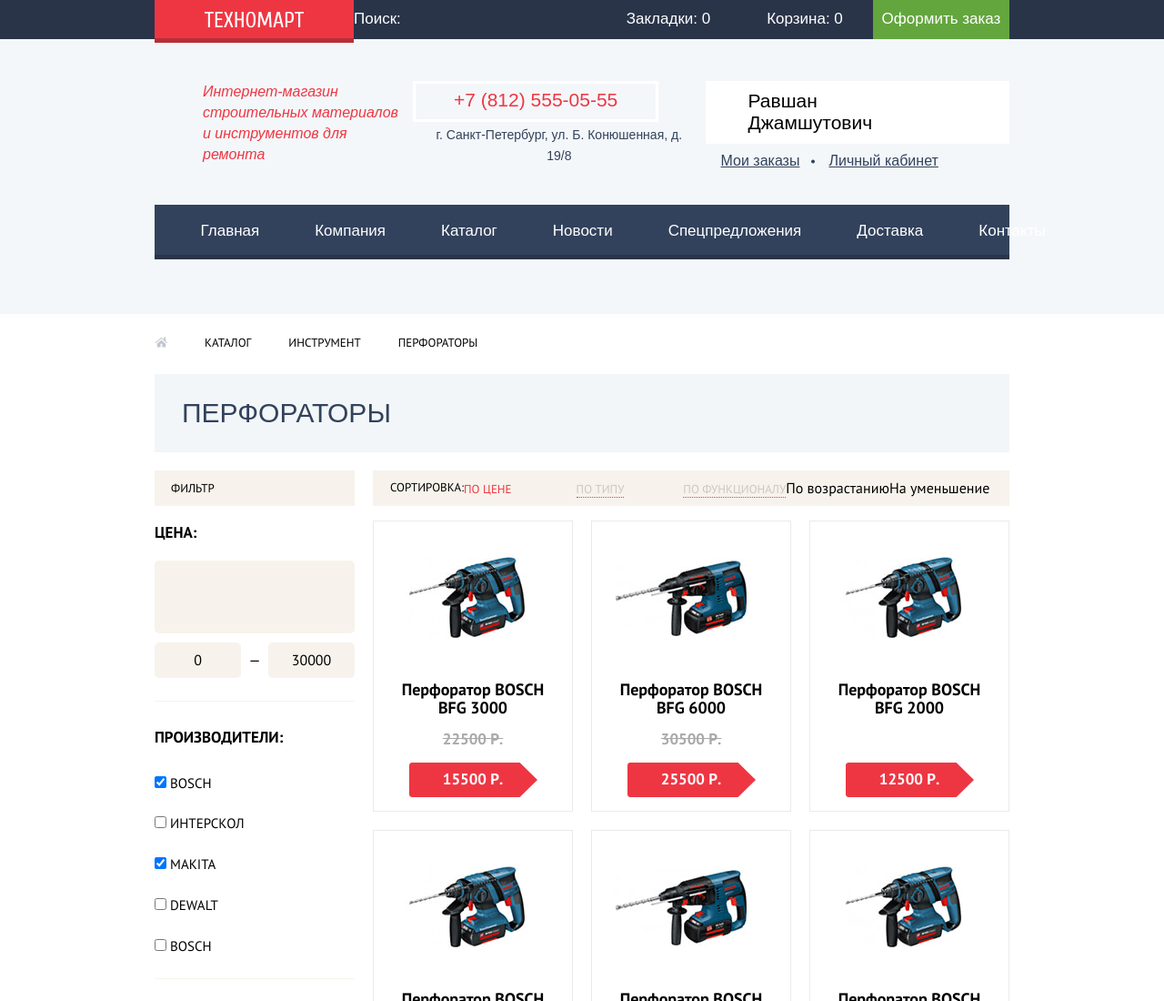
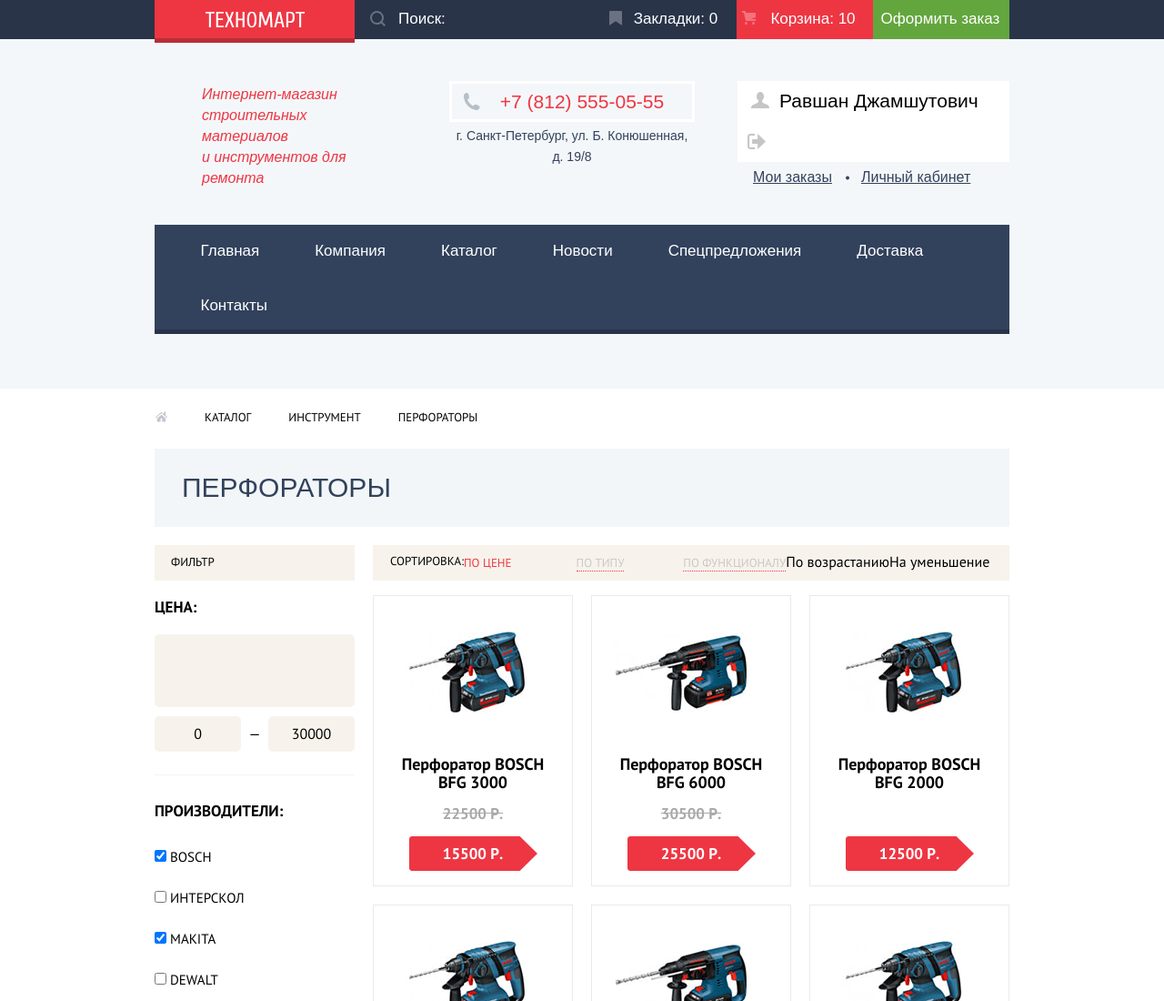
Before and after one commit to putnikproj/1094003-technomart-27, a plain HTML site: page catalog.html in a window 1280 px wide. Shown: the top 1100 px of the page at 91% size. Drawn offline with Linux system fonts and the light colour scheme; a web font is replaced by a local one.

Commit message:
Сделан header

```diff
--- a/catalog.html
+++ b/catalog.html
@@ -15,11 +15,12 @@
                     <a class="header-top__logo-link" href="index.html"><img class="header-top__logo" src="img/logo-technomart.svg" width="109" height="19" alt="Логотип"></a>
                     <form class="header-top__search-form" action="https://echo.htmlacademy.ru" method="POST">
                         <input class="header-top__search" id="header-top__search" type="text" placeholder="Поиск:">
+                        <svg class="header-top__search-icon" xmlns="http://www.w3.org/2000/svg" width="17" height="17" viewBox="0 0 17 17"><path fill="#ffffff" d="M17 15.586l-3.542-3.542A7.465 7.465 0 0 0 15 7.5 7.5 7.5 0 1 0 7.5 15c1.71 0 3.282-.579 4.544-1.542L15.586 17 17 15.586zM2 7.5C2 4.467 4.467 2 7.5 2 10.532 2 13 4.467 13 7.5c0 3.032-2.468 5.5-5.5 5.5A5.506 5.506 0 0 1 2 7.5z"/></svg>
                         <label for="header-top__search" class="visually-hidden">Поиск</label>
                     </form>
                     <ul class="header-top__list">
                         <li class="header-top__item header-top__bookmarks"><a href="#">Закладки: 0</a></li>
-                        <li class="header-top__item header-top__cart"><a href="#">Корзина: 0</a></li>
+                        <li class="header-top__item header-top__cart header-top__full-cart"><a href="#">Корзина: 10</a></li>
                         <li class="header-top__item header-top__checkout"><a href="#">Оформить заказ</a></li>
                     </ul>
                 </div>
--- a/css/style.css
+++ b/css/style.css
@@ -56,6 +56,7 @@ a {
 .header-top .container {
     display: flex;
     justify-content: space-between;
+    flex-wrap: wrap;
     min-height: inherit;
 }
 
@@ -65,7 +66,7 @@ a {
 
 .header-top__logo {
     background-color: #ee3643;
-    padding: 11.5px 55px;
+    padding: 11.5px 55.5px;
     box-shadow: 0px 5px 0 0 #b72f38;
 }
 
@@ -87,9 +88,10 @@ a {
 
 .header-top__bookmarks:active,
 .header-top__cart:active,
-.header-top__bookmarks a:focus,
-.header-top__cart a:focus {
+.header-top__bookmarks a:active,
+.header-top__cart a:active {
     background-color: #161d29;
+    color: rgba(255, 255, 255, 0.6);
 }
 
 .header-top__search:focus {
@@ -101,7 +103,9 @@ a {
     border: none;
     color: black;
     padding: 11.5px 0;
+    padding-left: 48px;
     width: 100%;
+    box-sizing: border-box;
     font-weight: normal;
     font-stretch: normal;
     font-style: normal;
@@ -109,6 +113,17 @@ a {
     letter-spacing: normal;
 }
 
+.header-top__search-icon {
+    position: absolute;
+    top: 12px;
+    left: 17px;
+    opacity: 30%;
+}
+
+.header-top__search:hover {
+    opacity: 100%;
+}
+
 .header-top__search::placeholder {
     color: white;
 }
@@ -119,6 +134,24 @@ a {
 
 .header-top__search-form {
     flex-grow: 1;
+    position: relative;
+}
+
+.header-top__search:hover + .header-top__search-icon {
+    opacity: 100%;
+}
+
+.header-top__search-icon:hover {
+    opacity: 100%;
+}
+
+.header-top__search:focus + .header-top__search-icon {
+    opacity: 100%;
+}
+
+.header-top__search:focus + .header-top__search-icon path {
+    fill: #ee3643;
+    opacity: 100%;
 }
 
 .header-top__list {
@@ -126,6 +159,8 @@ a {
     margin: 0;
     padding: 0;
     display: flex;
+    justify-content: flex-start;
+    flex-wrap: wrap;
 }
 
 .header-top__item {
@@ -137,7 +172,7 @@ a {
     color: white;
     display: block;
     text-align: center;
-    padding: 11.5px 0;
+    padding: 11px 0;
     font-weight: normal;
     font-stretch: normal;
     font-style: normal;
@@ -145,6 +180,51 @@ a {
     letter-spacing: normal;
 }
 
+.header-top__bookmarks a {
+    padding-left: 2px;
+    padding-top: 10px;
+}
+
+.header-top__bookmarks a::before {
+    content: url("../img/icon-bookmark.svg");
+    opacity: 30%;
+    position: relative;
+    left: -13px;
+    top: 2px;
+}
+
+.header-top__cart a {
+    padding-left: 3px;
+}
+
+.header-top__cart a::before {
+    content: url("../img/icon-cart.svg");
+    opacity: 30%;
+    position: relative;
+    left: -16px;
+    top: 1px;
+}
+
+.header-top__bookmarks:hover a::before,
+.header-top__cart:hover a::before {
+    opacity: 100%;
+}
+
+.header-top__bookmarks:active a::before,
+.header-top__cart:active a::before {
+    opacity: 50%;
+}
+
+.header-top__cart.header-top__full-cart,
+.header-top__cart.header-top__full-cart a:active {
+    background-color: #ee3643;
+}
+
+.header-top__checkout a {
+    padding-top: 12px;
+    padding-right: 2px;
+}
+
 .header-top__checkout {
     background-color: #63a63e;
 }
@@ -154,8 +234,9 @@ a {
 }
 
 .header-top__checkout:active,
-.header-top__checkout a:focus {
+.header-top__checkout a:active {
     background-color: #518534;
+    color: rgba(255, 255, 255, 0.6);
 }
 
 .header-bottom {
@@ -165,9 +246,10 @@ a {
 
 .header-bottom .flex {
     display: flex;
-    justify-content: space-between;
+    justify-content: flex-start;
+    flex-wrap: wrap;
     margin-top: 46px;
-    margin-bottom: 31px;
+    margin-bottom: 40px;
 }
 
 .header-bottom__slogan {
@@ -176,7 +258,9 @@ a {
     font-style: italic;
     color: #ee3643;
     margin: 0;
-    margin-left: 53px;
+    margin-left: 52px;
+    margin-top: 3px;
+    max-width: 200px;
     font-weight: normal;
     font-stretch: normal;
     letter-spacing: normal;
@@ -186,6 +270,8 @@ a {
     font-size: 14px;
     color: #32425c;
     margin: 0;
+    margin-left: 72px;
+    max-width: 270px;
     font-weight: normal;
     font-stretch: normal;
     font-style: normal;
@@ -202,15 +288,16 @@ a {
     min-height: 45px;
     border: solid 3px white;
     text-align: center;
-    padding: 7.5px 0;
+    padding: 9px 0;
+    padding-left: 22px;
     line-height: 1;
+    background: url("../img/icon-phone.svg") no-repeat 5% 50%;
 }
 
 .header-bottom__info span {
     text-align: center;
-    margin: 10px;
-    margin-top: 3px;
     display: block;
+    margin-top: 4px;
 }
 
 .header-bottom__reg {
@@ -218,14 +305,19 @@ a {
     font-size: 21px;
     list-style: none;
     display: flex;
-    margin: 0;
+    flex-wrap: wrap;
+    margin: 0;
+    margin-left: auto;
     padding: 0;
 }
 
 .header-bottom__reg-item button {
     background-color: white;
     padding: 0;
+    padding-bottom: 1px;
     border: none;
+    width: inherit;
+    min-height: inherit;
 }
 
 .header-bottom__reg-item:first-child {
@@ -235,16 +327,25 @@ a {
     min-height: 45px;
 }
 
+.header-bottom__reg-item:first-child button {
+    padding-left: 20px;
+    background: white url("../img/icon-login.svg") no-repeat 14% 50%;
+}
+
 .header-bottom__reg-item:last-child {
     box-sizing: border-box;
     width: 150px;
     min-height: 45px;
 }
 
-.header-bottom__reg-item button {
-    width: inherit;
-    min-height: inherit;
-}
+.header-bottom__reg-item:first-child button:hover {
+    background-image: url("../img/icon-login-hover.svg");
+}
+
+.header-bottom__reg-item:first-child button:active {
+    background-image: url("../img/icon-login.svg");
+}
+
 .header-bottom__reg-item button:hover,
 .header-bottom__reg-item button:focus {
     color: #ee3643;
@@ -258,39 +359,68 @@ a {
 
 .header-bottom__logged-in {
     margin: 0;
+    margin-left: auto;
 }
 
 .header-bottom__logged-in-name {
+    font-size: 21px;
+    width: 299px;
+    min-height: 45px;
+    box-sizing: border-box;
+    display: flex;
+    flex-wrap: wrap;
+    justify-content: space-between;
+    margin: 0;
     background-color: white;
-    font-size: 21px;
-    box-sizing: border-box;
-    padding: 10.5px 47px;
-    padding-right: 69px;
-    margin: 0;
-}
-
-.header-bottom__logged-in-name a {
+}
+
+.header-bottom__logged-in-name a:first-child {
     color: #000000;
     font-size: inherit;
-}
-
-.header-bottom__logged-in-name a:active {
-    opacity: 30%;
-    color: #000000;
+    padding: 10px 0;
+    padding-left: 46px;
+    display: inline-block;
+    box-sizing: border-box;
+    background: url(../img/icon-user.svg) no-repeat 6% 49%;
+}
+
+.header-bottom__logged-in-name a:first-child:hover {
+    background-image: url(../img/icon-user-hover.svg);
+}
+
+.header-bottom__logged-in-name a:first-child:active {
+    background-image: url(../img/icon-user.svg);
+    color: rgba(0, 0, 0, 0.3);
+}
+
+.header-bottom__log-out {
+    min-height: inherit;
+    width: 41px;
+    background: url(../img/icon-logout.svg) no-repeat 50% 50%;
+}
+
+.header-bottom__log-out:hover {
+    background-image: url(../img/icon-logout-hover.svg);
+}
+
+.header-bottom__log-out:active {
+    background-image: url(../img/icon-logout.svg);
 }
 
 .header-bottom__logged-in-list {
     list-style: none;
     display: flex;
+    flex-wrap: wrap;
     padding-left: 17px;
     margin: 0;
-    margin-top: 10px;
+    margin-top: 8px;
 }
 
 .header-bottom__logged-in-list a {
     color: #32425c;
     font-size: 16px;
     text-decoration: underline;
+    line-height: 1.13;
 }
 
 .header-bottom__logged-in-list a:hover {
@@ -310,22 +440,24 @@ a {
 .header-bottom__orders::after {
     content: url(../img/logged-in-dot.png);
     position: absolute;
-    right: -17px;
+    right: -19px;
     top: -2px;
 }
 
 .header-bottom__nav {
     font-size: 17px;
     background-color: #32425c;
+}
+
+.header-bottom__nav-list {
+    list-style: none;
+    margin: 0;
+    padding-left: 20px;
+    display: flex;
+    flex-wrap: wrap;
+    justify-content: flex-start;
+    background-color: #32425c;
     box-shadow: inset 0px -5px 0 0 #293449;
-}
-
-.header-bottom__nav-list {
-    list-style: none;
-    margin: 0;
-    padding-left: 20px;
-    display: flex;
-    justify-content: flex-start;
 }
 
 .header-bottom__nav-item {
```
Also changed, not shown: index.html (+1 -0 lines), img/icon-logout-hover.svg (added), img/icon-user-hover.svg (added).
